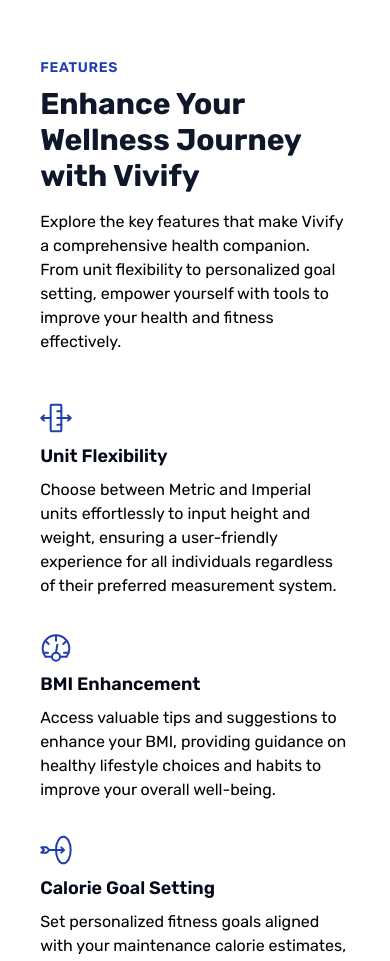
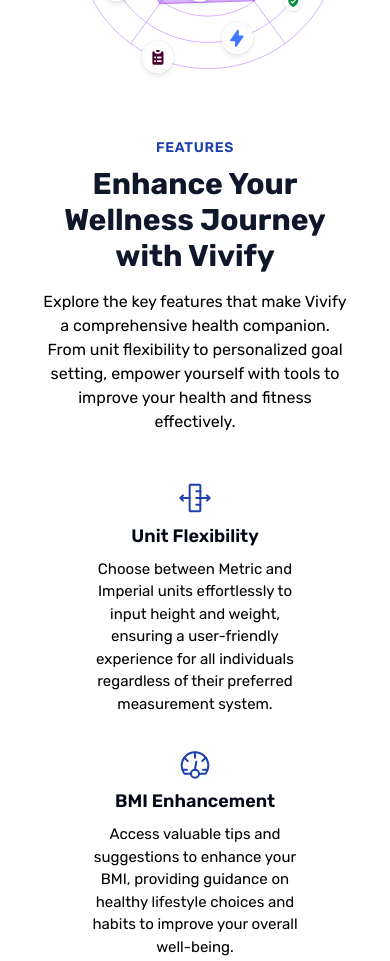
Before and after one commit to amittam104/Vivify, a website: page src/index.html in a window 390 px wide. Shown: the part 1660-2621 px from the top of the page. Drawn offline with Linux system fonts and the light colour scheme.

Commit message:
fix: update alignment and responsive design

```diff
--- a/src/index.html
+++ b/src/index.html
@@ -141,7 +141,7 @@
     <!-- Hero Section ends here -->
 
     <!-- Featured in Section starts here -->
-    <section class="flex flex-col items-center">
+    <section class="flex flex-col items-center mb-20">
       <h3 class="text-slate-500 text-xl font-semibold mb-8 mx-2 text-center">
         Trusted by teams from leading companies
       </h3>
@@ -159,12 +159,14 @@
 
     <!-- Features section starts here -->
     <section
-      class="h-auto w-100 mx-8 flex flex-wrap flex-col lg:flex-row items-center justify-evenly mb-24"
+      class="h-auto w-100 mx-8 flex flex-wrap flex-col lg:flex-row items-center xl:justify-evenly justify-center mb-20"
     >
       <div class="w-auto mb-14 xl:mb-0">
         <img class="ml-8" src="./img/features.svg" alt="" />
       </div>
-      <div class="xl:w-[50%] lg:w-[80%] md:w-[90%] w-[95%]">
+      <div
+        class="xl:w-[50%] lg:w-[80%] md:w-[90%] w-[95%] text-center lg:text-left"
+      >
         <h2
           class="uppercase text-sm font-semibold text-blue-800 tracking-wider mb-2"
         >
@@ -178,46 +180,56 @@
           companion. From unit flexibility to personalized goal setting, empower
           yourself with tools to improve your health and fitness effectively.
         </p>
-        <div class="grid sm:grid-cols-2 grid-cols-1 gap-8">
-          <div>
+        <div
+          class="grid sm:grid-cols-2 grid-cols-1 gap-8 place-items-center sm:place-items-start"
+        >
+          <div
+            class="flex flex-col items-center lg:items-start w-[75%] lg:w-[95%] justify-self-center"
+          >
             <img class="mb-2 w-8" src="./img/feature-1.svg" alt="" srcset="" />
             <h4 class="text-lg font-semibold mb-2 text-slate-950">
               Unit Flexibility
             </h4>
-            <p>
+            <p class="text-[15px]">
               Choose between Metric and Imperial units effortlessly to input
               height and weight, ensuring a user-friendly experience for all
               individuals regardless of their preferred measurement system.
             </p>
           </div>
-          <div>
+          <div
+            class="flex flex-col items-center lg:items-start w-[75%] lg:w-[95%] justify-self-center"
+          >
             <img class="mb-2 w-8" src="./img/feature-2.svg" alt="" srcset="" />
             <h4 class="text-lg font-semibold mb-2 text-slate-950">
               BMI Enhancement
             </h4>
-            <p>
+            <p class="text-[15px]">
               Access valuable tips and suggestions to enhance your BMI,
               providing guidance on healthy lifestyle choices and habits to
               improve your overall well-being.
             </p>
           </div>
-          <div>
+          <div
+            class="flex flex-col items-center lg:items-start w-[75%] lg:w-[95%] justify-self-center"
+          >
             <img class="mb-2 w-8" src="./img/feature-3.svg" alt="" srcset="" />
             <h4 class="text-lg font-semibold mb-2 text-slate-950">
               Calorie Goal Setting
             </h4>
-            <p>
+            <p class="text-[15px]">
               Set personalized fitness goals aligned with your maintenance
               calorie estimates, empowering you to tailor your diet and exercise
               plans for optimal health and weight management.
             </p>
           </div>
-          <div>
+          <div
+            class="flex flex-col items-center lg:items-start w-[75%] lg:w-[95%] justify-self-center"
+          >
             <img class="mb-2 w-8" src="./img/feature-4.svg" alt="" srcset="" />
             <h4 class="text-lg font-semibold mb-2 text-slate-950">
               Health Boundaries
             </h4>
-            <p>
+            <p class="text-[15px]">
               Understand the limitations of BMI and maintenance calorie
               calculations, highlighting the importance of consulting healthcare
               professionals for personalized advice and considering individual
```
Also changed, not shown: src/output.css.
